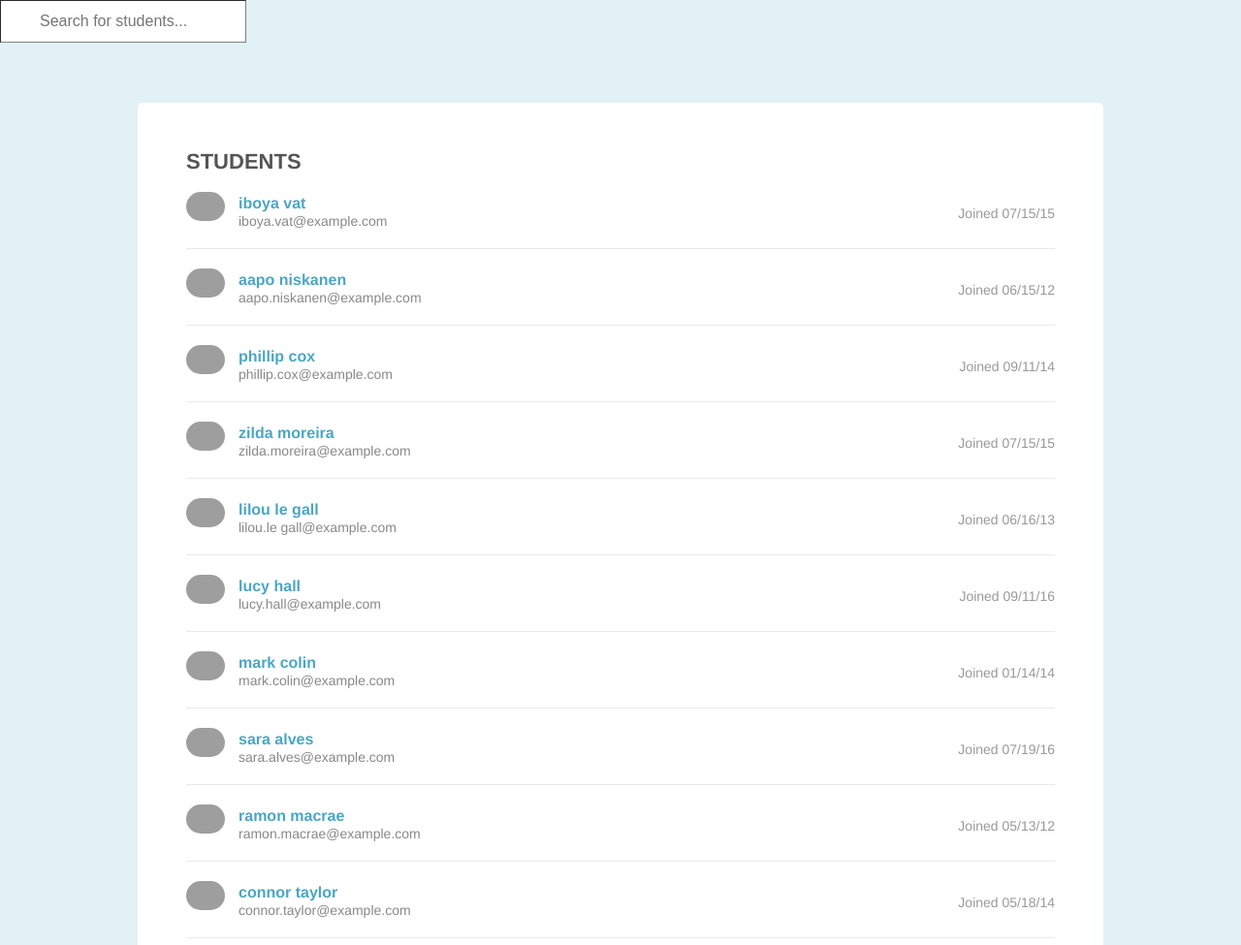
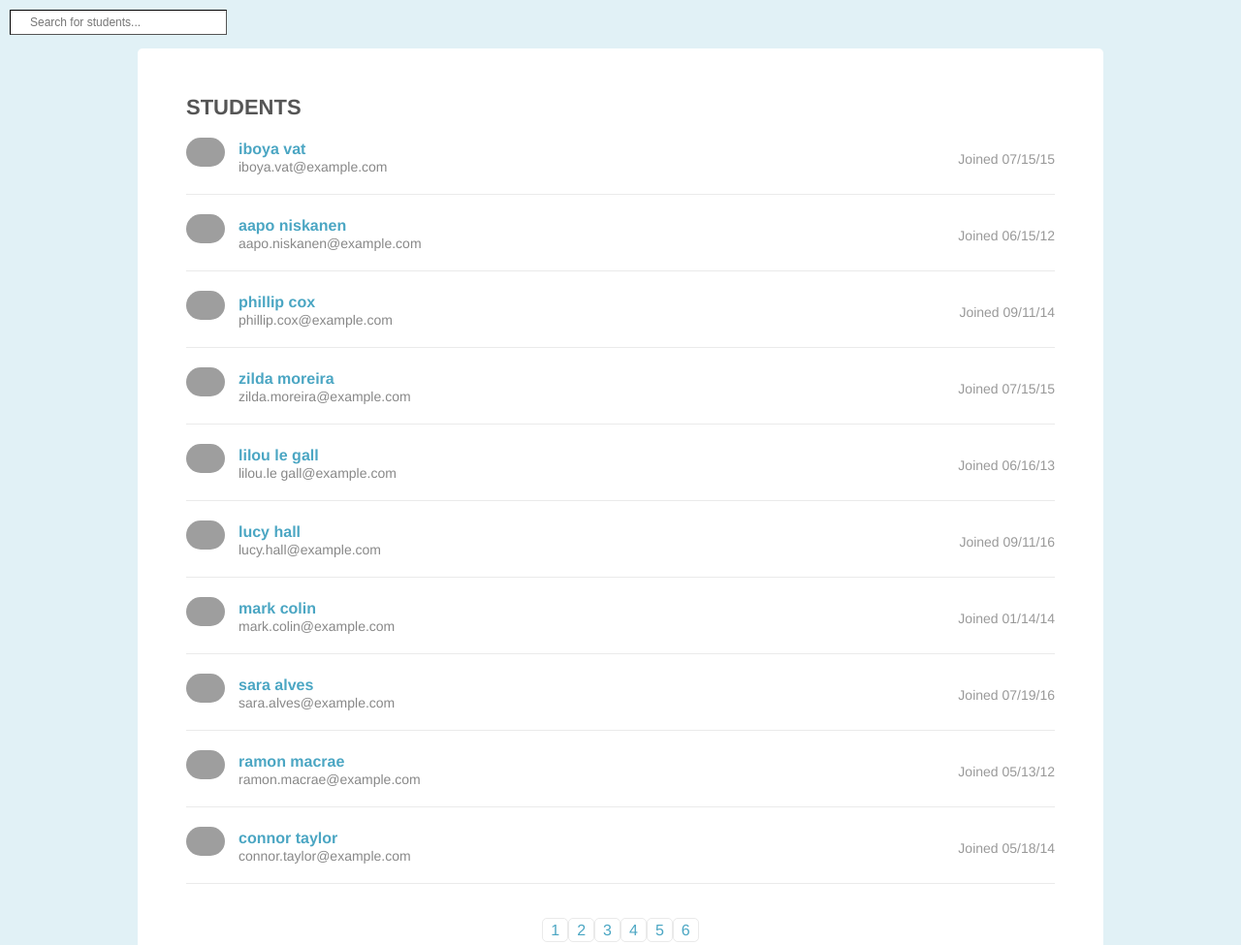
Before and after one commit to computergrrl/FSJS-Project-2, a plain HTML site: page index.html in a window 1280 px wide. Shown: the top 975 px of the page at 97% size. Drawn offline with Linux system fonts and the light colour scheme; grey boxes are pictures that could not be loaded.

Commit message:
Search bar added via JS and no longer in index.html

```diff
--- a/css/design.css
+++ b/css/design.css
@@ -119,11 +119,12 @@ body{
     }
 
  #searchBox {
-  background: absolute;
-  background-position: 100px;
+  position: fixed;
+  top: 10px;
+  left: 10px;
   width: 15%;
-  font-size: 16px;
-  padding: 12px 20px 12px 40px;
-  border: 1px inset #808080;
-  margin-bottom: 12px;
+  font-size: 12px;
+  padding: 5px 10px 5px 20px;
+  border: 1px inset #000;
+  margin-bottom: 20px;
 }
--- a/index.html
+++ b/index.html
@@ -8,7 +8,7 @@
     <link rel="stylesheet" href="css/design.css">
   </head>
   <body>
-    <input type="text" id="searchBox" onkeyup="searchStudents()" placeholder="Search for students...">
+
     <div class="page">
       <div class="page-header cf">
         <h2>Students</h2>
--- a/js/script.js
+++ b/js/script.js
@@ -85,6 +85,14 @@ function removeActiveClass() {
     }
 }
 
+function createSearchBox() {
+    const body = document.getElementsByTagName('body');
+    newDiv = document.createElement('div');
+    newDiv.innerHTML = '<input type="text" id="searchBox" onkeyup="searchStudents()" placeholder="Search for students...">';
+    body[0].appendChild(newDiv);
+
+}
+
 function searchStudents() {
       // Declare variables
       const input = document.getElementById('searchBox');
@@ -107,6 +115,7 @@ https://www.w3schools.com/howto/howto_js_filter_lists.asp
   }
 }
 
+createSearchBox();
 //use appendChild to call the appendPageLinks function
 div.appendChild(appendPageLinks(allStudents));
 //by default only show the first page on initial page load
```
